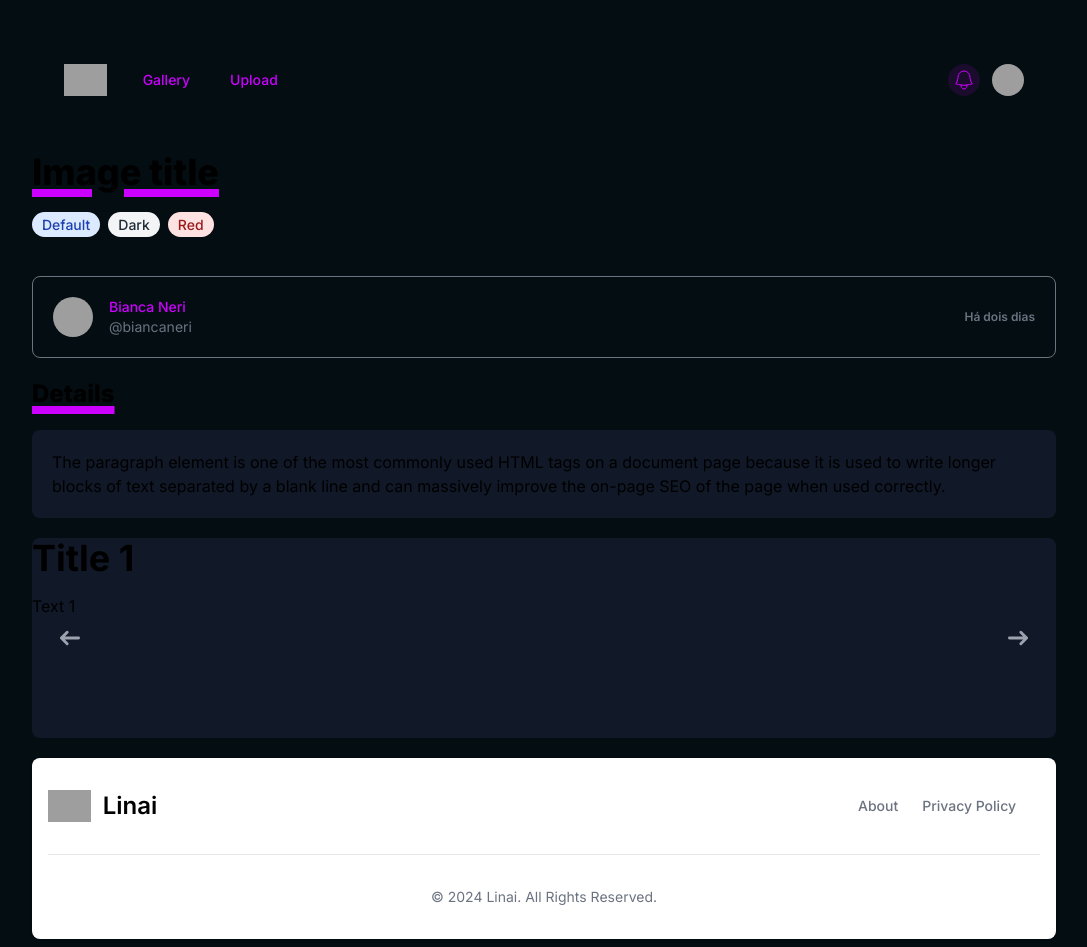
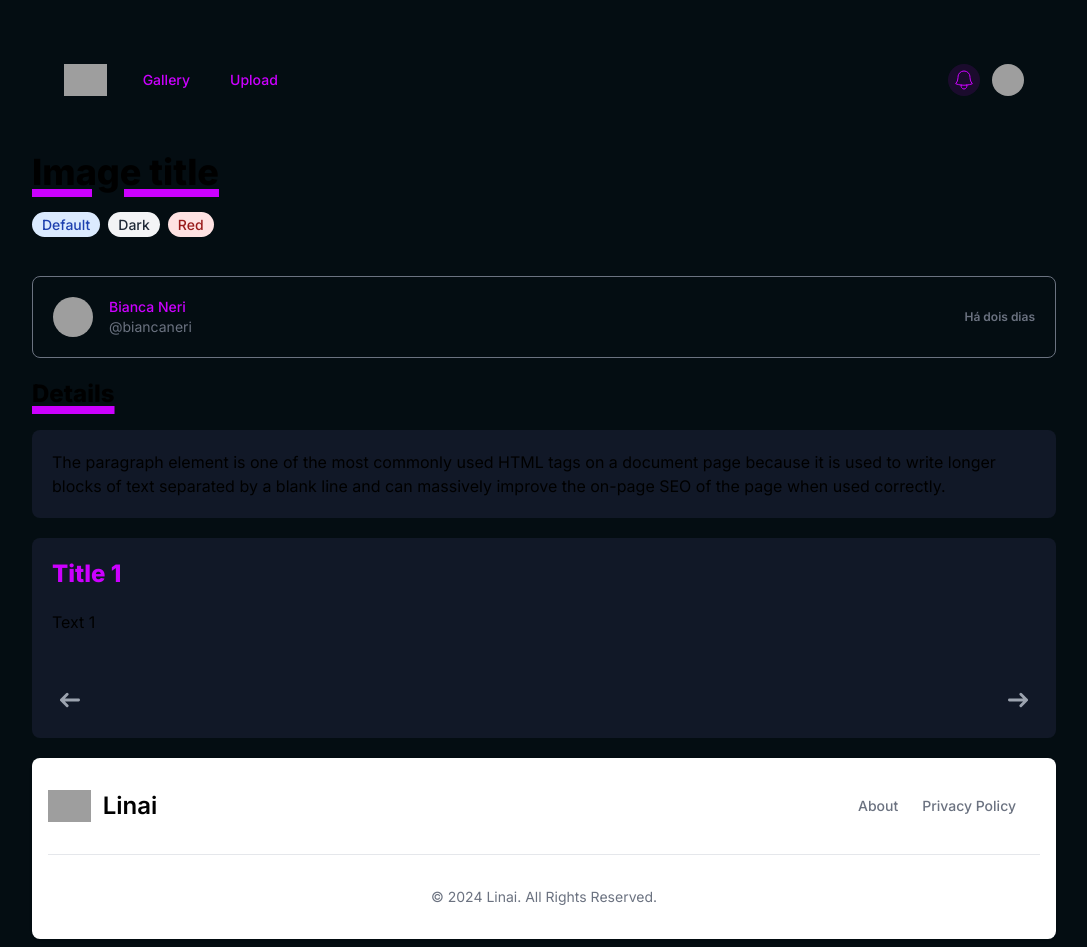
Before and after one commit to einsbym/einsbym-ui, a Next.js app: page /view-image in a window 1280 px wide. Shown: the whole page, without its empty margins (96-1183 px from the left). Built offline with nearby package versions, Linux system fonts and the light colour scheme; grey boxes are pictures that could not be loaded.

Commit message:
refactor: change style of the slide buttons

```diff
--- a/src/components/slide-info.tsx
+++ b/src/components/slide-info.tsx
@@ -12,7 +12,7 @@ export default function Slides({ slides }: any) {
     };
 
     return (
-        <div className="relative w-full h-[200px] bg-gray-900 rounded-lg">
+        <div className="relative w-full h-[200px] bg-gray-900 rounded-lg p-5">
             {slides.map((slide: any, index: number) => (
                 <div
                     key={index}
@@ -20,13 +20,13 @@ export default function Slides({ slides }: any) {
                         index !== activeIndex ? 'opacity-0' : ''
                     }`}
                 >
-                    <h2 className="text-4xl font-bold mb-4">{slide.title}</h2>
+                    <h2 className="text-2xl font-extrabold text-[#cc00ff] mb-5">{slide.title}</h2>
                     <p>{slide.text}</p>
                 </div>
             ))}
             <button
                 onClick={prevSlide}
-                className="absolute top-1/2 left-5 transform -translate-y-1/2 p-2 rounded-lg"
+                className="absolute bottom-5 left-5 p-2 rounded-lg"
             >
                 <span className="text-gray-400 hover:text-gray-900 dark:hover:text-white group-focus:text-gray-900 dark:group-focus:text-white">
                     <svg
@@ -49,7 +49,7 @@ export default function Slides({ slides }: any) {
             </button>
             <button
                 onClick={nextSlide}
-                className="absolute top-1/2 right-5 transform -translate-y-1/2 p-2 rounded-lg"
+                className="absolute bottom-5 right-5 p-2 rounded-lg"
             >
                 <span className="text-gray-400 hover:text-gray-900 dark:hover:text-white group-focus:text-gray-900 dark:group-focus:text-white">
                     <svg
```
